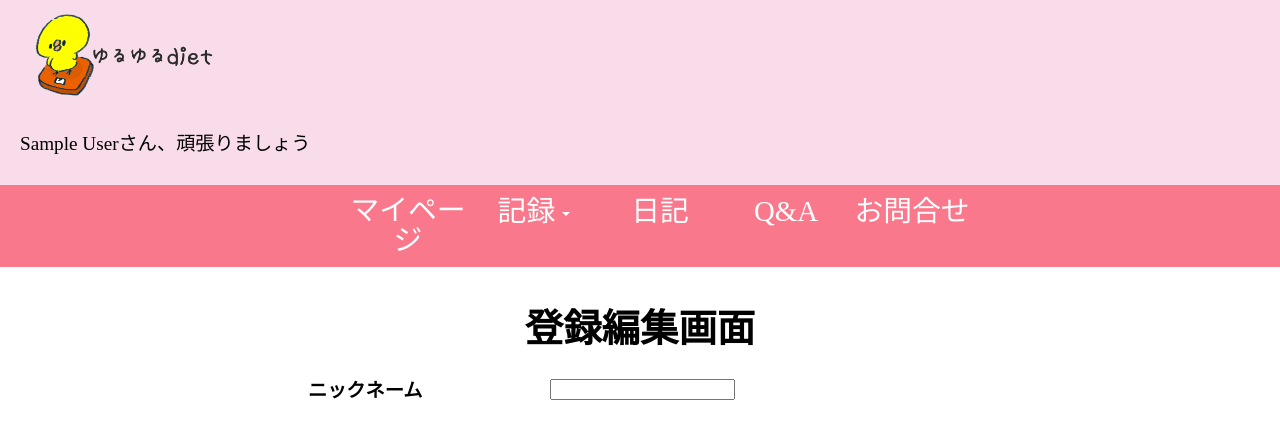
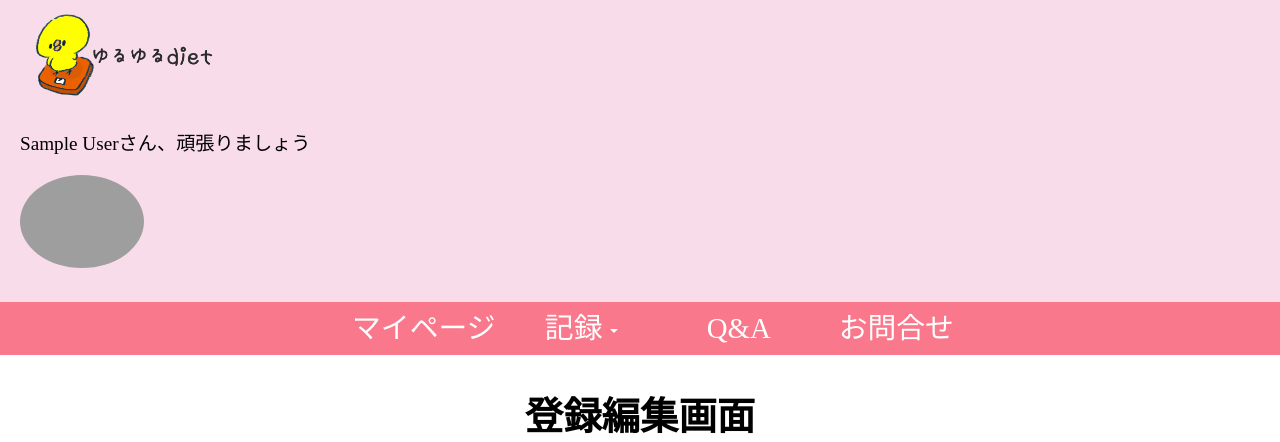
Before and after one commit to riho11/seisaku, a PHP site: page /edit.php in a window 1280 px wide. Shown: the top 442 px of the page. Run offline with PHP 8.4, Linux system fonts and the light colour scheme; the visitor is signed in with stand-in values (Sample User, id 1); data that the repository does not hold is empty; some libraries are stand-ins or nearby versions; some web fonts are replaced; grey boxes are pictures that could not be loaded.

Commit message:
画像表示

```diff
--- a/loginnav.php
+++ b/loginnav.php
@@ -7,6 +7,12 @@ header{
 
 .taiju{
     width: 200px;
+}
+
+.icon{
+    border-radius:50%;
+    width:10%;
+    height:10%;
 }
 
 /* ナビ全体部分 */
@@ -112,8 +118,9 @@ nav #list{
 
 <!-- *****↓html記載↓***** -->
 <header>
-    <h1><a href="index.php"><img class="taiju" src="img/taijulogo.png" alt="ひよこ体重計"></a></h1>
+    <h1><a href="mypage.php"><img class="taiju" src="img/taijulogo.png" alt="ひよこ体重計"></a></h1>
     <p><?php echo $_SESSION['namae']; ?>さん、頑張りましょう</p>
+    <p><img class="icon" src="<?php echo $_SESSION["img"]; ?>" alt="アイコン画像"></p>
 </header>
 <!-- ナビ部分 -->
 <nav class="title">
@@ -130,7 +137,6 @@ nav #list{
                     </ul>
                 </div>
             </li>
-            <li class="list"><a class="line" href="form.html">日記</a></li>
             <li class="list"><a class="line" href="access.html">Q&A</a></li>
             <li class="list"><a class="line" href="form.html">お問合せ</a></li>
         </ul>
```
